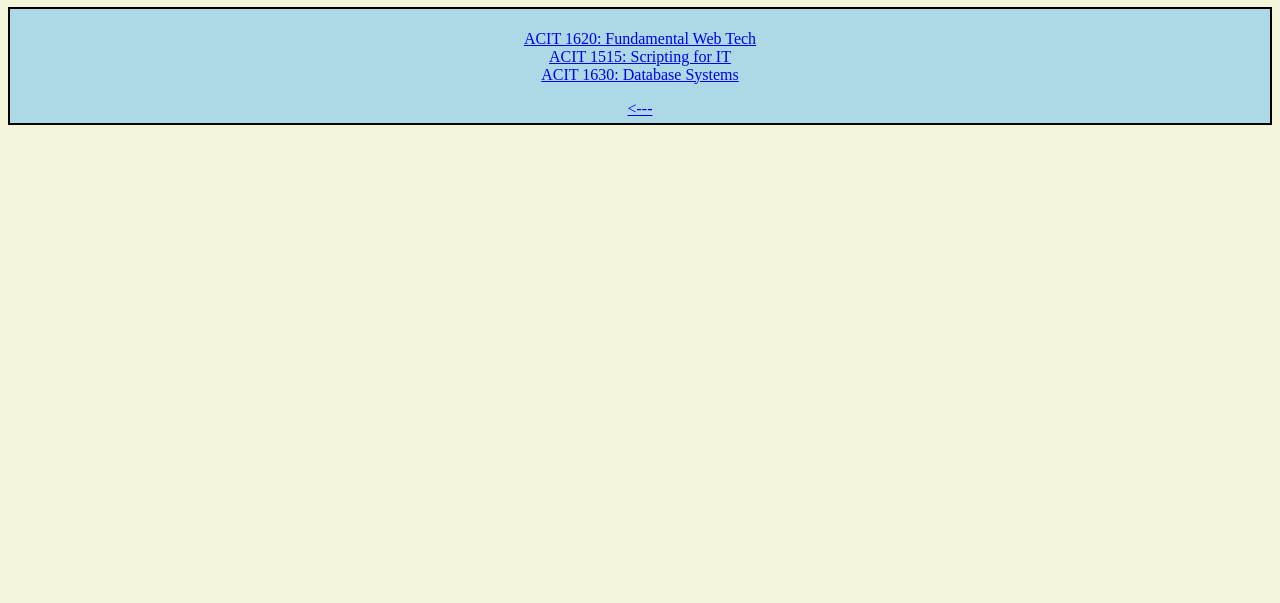
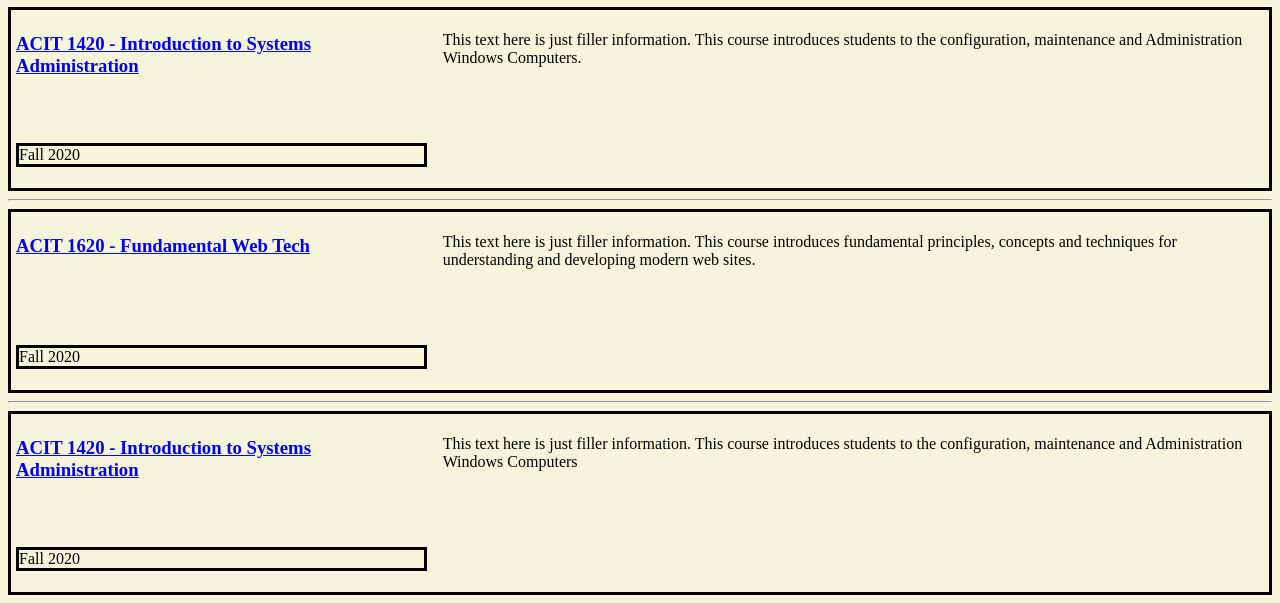
Before and after one commit to UnknownTy/personalWebsite, a plain HTML site: page misc/courses.html in a window 1280 px wide. Shown: the part 248-851 px from the top of the page. Before the commit the page ends 800 px from the top, so only its background shows below. Drawn offline with Linux system fonts and the light colour scheme.

Commit message:
Completed basic layout of website on desktop

```diff
--- a/css/style.css
+++ b/css/style.css
@@ -36,3 +36,28 @@ ul{
     list-style: none;
     padding: 0px;
 }
+
+div.course{
+    display: grid;
+    grid-template-columns: 1fr 2fr;
+    grid-template-rows: 2fr 1fr;
+    column-gap: 1em;
+    padding: 5px;
+    border: solid;
+    grid-template-areas:
+    "name info"
+    "time info";
+}
+.course-info{
+    grid-area: info;
+}
+
+.course-time{
+    grid-area: time;
+    align-self: flex-start;
+    border: solid;
+}
+.course-name{
+    grid-area: name;
+    border: solid;
+}
--- a/misc/courses.html
+++ b/misc/courses.html
@@ -18,18 +18,33 @@
                 </ul>
             </nav>
             <a href="https://www.bcit.ca"><img src="../Images/BCIT_logo.svg" width="100"></a>
-            <h1>A list of Tiras' Courses</h1>
+            <h1>My Courses</h1>
         </header>
 
-        <nav>
+        <div class="course">
+            <h3>
+                <a href="https://learn.bcit.ca/d2l/home/675306">
+                    ACIT 1420 - Introduction to Systems Administration</a></h3>
+                <p class="course-info">This text here is just filler information. This course introduces students to the configuration, maintenance and Administration Windows Computers.</p>
+                <p class="course-time">Fall 2020</p>
+            </div> <hr>
 
-            <ul>
-                <li><a href="https://www.bcit.ca/study/outlines/20203034323" title="Course outline for Fundamental Web Tech">ACIT 1620: Fundamental Web Tech</a></li>
-                <li><a href="https://www.bcit.ca/study/outlines/20203041869" title="Course outline for Scripting for IT">ACIT 1515: Scripting for IT</a></li>
-                <li><a href="https://www.bcit.ca/study/outlines/20203034356" title="Course outline for Database Systems">ACIT 1630: Database Systems</a></li>
-            </ul>
+        <div class="course">
+            <h3>
+                <a href="https://learn.bcit.ca/d2l/le/content/665382/Home">
+                    ACIT 1620 - Fundamental Web Tech</a></h3>
+                <p class="course-info">This text here is just filler information. This course introduces fundamental principles, concepts and techniques for understanding and developing modern web sites.</p>
+                <p class="course-time">Fall 2020</p>
+            </div> <hr>
 
-        <a href="../index.html" title="Return to the index"><---</a>
-        </nav>
+        <div class="course">
+            <h3>
+                <a href="https://learn.bcit.ca/d2l/home/675306">
+                    ACIT 1420 - Introduction to Systems Administration</a></h3>
+                <p class="course-info">This text here is just filler information. This course introduces students to the configuration, maintenance and Administration Windows Computers</p>
+                <p class="course-time">Fall 2020</p>
+            </div>
+
+
     </body>
 </html>
```
